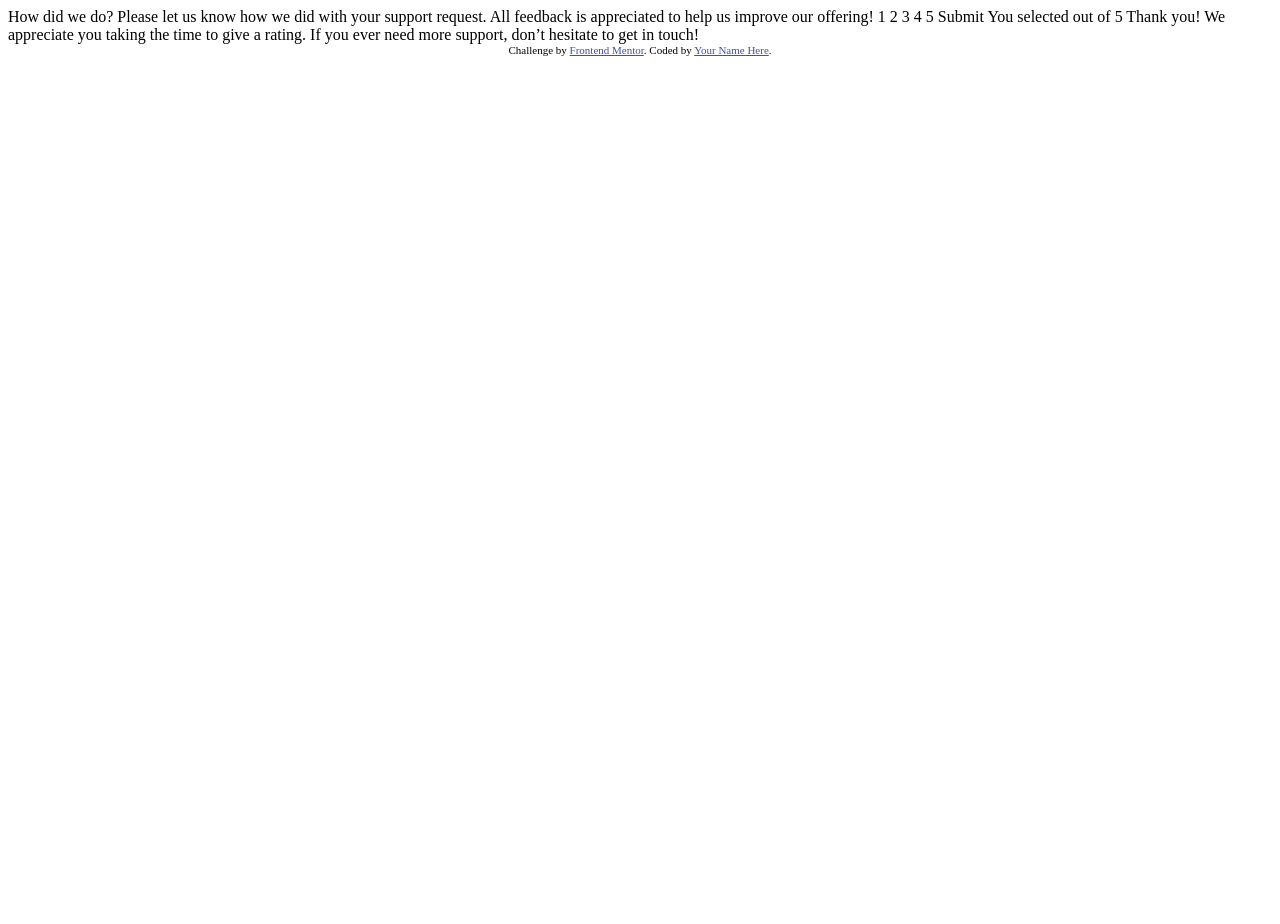
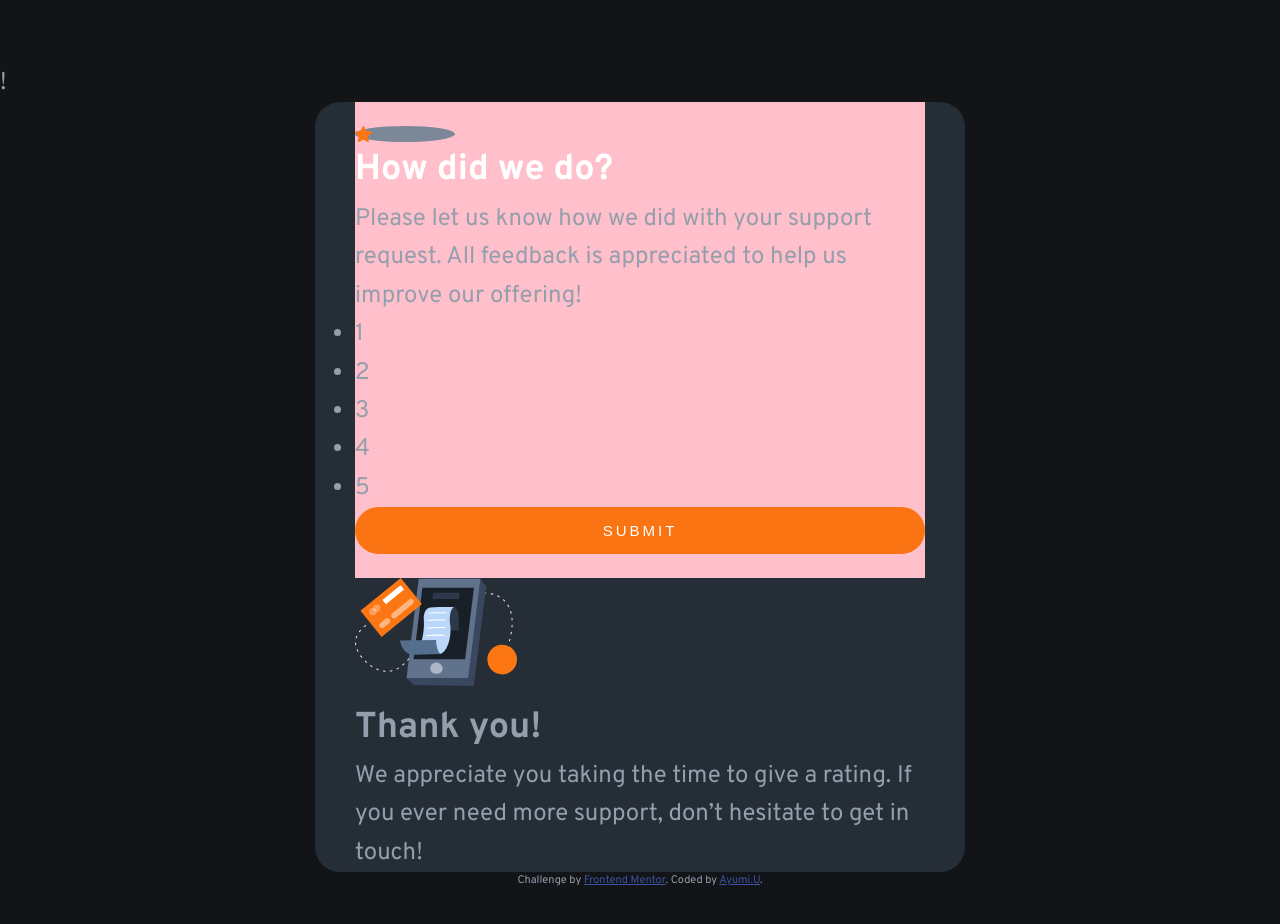
Before and after one commit to AyumiUeno12/Interactive-rating-component, a plain HTML site: page index.html in a window 1280 px wide. Before the commit the page ends 800 px from the top, so only its background shows below. Drawn offline with Linux system fonts and the light colour scheme.

Commit message:
Update html

```diff
--- /dev/null
+++ b/css/style.css
@@ -0,0 +1,145 @@
+/********************/
+/* Style guide */
+/********************/
+
+/*
+
+### Layout:
+
+- Mobile: 375px
+- Desktop: 1440px
+
+### Primary:
+
+- Orange: hsl(25, 97%, 53%)
+
+### Neutral:
+
+- White: hsl(0, 0%, 100%)
+- Light Grey: hsl(217, 12%, 63%)
+- Medium Grey: hsl(216, 12%, 54%)
+- Dark Blue: hsl(213, 19%, 18%)
+- Very Dark Blue: hsl(216, 12%, 8%)
+
+
+### Typography system:
+
+FONT SIZE SYSTEM (px):
+10 / 12 / 14 / 16 / 18 / 20 / 24 / 30 / 36 / 44 / 52 / 62 / 74 / 86 / 98
+
+### Whitespace
+SPACING SYSTEM (px):
+2 / 4 / 8 / 12 / 16 / 24 / 32 / 48 / 64 / 80 / 96 / 128
+
+
+### Font-Style:
+
+font-family: 'Overpass', sans-serif;
+
+### Font size default setup:
+-Default: 1 rem = 16px
+-Reset: 1 rem = 10px
+10px/16px = 62.5%
+
+- !Font size (paragraph): 15px
+
+### Font-weights:
+
+- Default: 400
+- Bold: 700
+
+### Line-heights:
+- 0.8 for headings
+- 1.6 for paragraphs
+
+### Border-radius
+Default: 10px
+
+*/
+
+/********************/
+/* General setting */
+/********************/
+
+* {
+  margin: 0;
+  padding: 0;
+  box-sizing: border-box;
+}
+
+html {
+  /* font-size: 62.5%; */
+}
+
+body {
+  background-color: hsl(216, 12%, 8%);
+  color: hsl(217, 12%, 63%);
+  font-family: "Overpass", sans-serif;
+  font-size: 1.5rem;
+  font-weight: 400;
+  height: 100vh;
+  line-height: 1.6;
+  margin: 5% auto;
+}
+
+/*******************************/
+/* General Reusable Components */
+/*******************************/
+
+.container {
+  margin: 0 auto;
+  padding: 0 2.5rem;
+  max-width: 650px;
+  background-color: hsl(213, 19%, 18%);
+  border-radius: 25px;
+}
+
+.card {
+  background-color: pink;
+  padding: 24px 0;
+}
+
+/*******************************/
+/*  Card Section */
+/*******************************/
+
+h1 {
+  color: hsl(0, 0%, 100%);
+  font-size: 36px;
+  font-weight: 700;
+}
+
+.form-content {
+  text-align: left;
+}
+
+.star-rating {
+  background-color: hsl(216, 12%, 54%);
+  width: 100px;
+  display: flex;
+  align-items: center;
+  text-align: center;
+  border-radius: 50%;
+}
+
+.ratings {
+  display: flex;
+}
+
+/* .rating {
+  float: left;
+  justify-content: space-between;
+}  */
+
+.btn {
+  display: block;
+  width: 100%;
+  text-transform: uppercase;
+  background-color: hsl(25, 97%, 53%);
+  color: hsl(0, 0%, 100%);
+  letter-spacing: 3px;
+  padding: 15px;
+  border-radius: 100px;
+  border: none;
+  font-size: 15px;
+}
--- a/index.html
+++ b/index.html
@@ -1,49 +1,105 @@
 <!DOCTYPE html>
 <html lang="en">
   <head>
-  <meta charset="UTF-8">
-  <meta name="viewport" content="width=device-width, initial-scale=1.0"> <!-- displays site properly based on user's device -->
+    <meta charset="UTF-8" />
+    <meta name="viewport" content="width=device-width, initial-scale=1.0" />
+    <!-- displays site properly based on user's device -->
 
-  <link rel="icon" type="image/png" sizes="32x32" href="./images/favicon-32x32.png">
+    <!-- Fav icon -->
+    <link
+      rel="icon"
+      type="image/png"
+      sizes="32x32"
+      href="./images/favicon-32x32.png"
+    />
 
+    <!-- Css Style sheet -->
+    <link rel="stylesheet" href="/css/style.css" />
+
+    <!-- Font style -->
+    <link rel="preconnect" href="https://fonts.googleapis.com" />
+    <link rel="preconnect" href="https://fonts.gstatic.com" crossorigin />
+    <link
+      href="https://fonts.googleapis.com/css2?family=Overpass:wght@400;700&display=swap"
+      rel="stylesheet"
+    />
+
+    <!-- Js file -->
+    <script src="/js/script.js" defer></script>
+
+    !
     <title>Frontend Mentor | Interactive rating component</title>
 
     <!-- Feel free to remove these styles or customise in your own stylesheet 👍 -->
     <style>
-    .attribution { font-size: 11px; text-align: center; }
-    .attribution a { color: hsl(228, 45%, 44%); }
+      .attribution {
+        font-size: 11px;
+        text-align: center;
+      }
+      .attribution a {
+        color: hsl(228, 45%, 44%);
+      }
     </style>
   </head>
+
   <body>
+    <!-- Rating state start -->
+    <main class="container">
+      <section class="card">
+        <div class="star-rating">
+          <img src="/images/icon-star.svg" alt="Star icon" />
+        </div>
 
-  <!-- Rating state start -->
+        <div>
+          <h1>How did we do?</h1>
+          <p class="form-content">
+            Please let us know how we did with your support request. All
+            feedback is appreciated to help us improve our offering!
+          </p>
+        </div>
 
-  How did we do?
+        <ul calss="ratings">
+          <li class="rating">1</li>
+          <li class="rating">2</li>
+          <li class="rating">3</li>
+          <li class="rating">4</li>
+          <li class="rating">5</li>
+        </ul>
 
-  Please let us know how we did with your support request. All feedback is appreciated
-  to help us improve our offering!
-
-  1 2 3 4 5
-
-  Submit
-
+        <button class="btn">Submit</button>
         <!-- Rating state end -->
+      </section>
 
       <!-- Thank you state start -->
 
-  You selected <!-- Add rating here --> out of 5
+      <section class="feedback">
+        <figure class="feedback-img">
+          <img src="/images/illustration-thank-you.svg" alt="" />
+        </figure>
 
-  Thank you!
+        <div class="feedback-rating">
+          <!-- You selected
+           Add rating here
+          out of 5 -->
+          <p id="selected-rating"></p>
+        </div>
 
-  We appreciate you taking the time to give a rating. If you ever need more support,
-  don’t hesitate to get in touch!
+        <h2>Thank you!</h2>
+
+        <p class="feedback-message">
+          We appreciate you taking the time to give a rating. If you ever need
+          more support, don’t hesitate to get in touch!
+        </p>
 
         <!-- Thank you state end -->
-
+      </section>
+    </main>
 
     <div class="attribution">
-    Challenge by <a href="https://www.frontendmentor.io?ref=challenge" target="_blank">Frontend Mentor</a>.
-    Coded by <a href="#">Your Name Here</a>.
+      Challenge by
+      <a href="https://www.frontendmentor.io?ref=challenge" target="_blank"
+        >Frontend Mentor</a
+      >. Coded by <a href="#">Ayumi.U</a>.
     </div>
   </body>
 </html>
```
Also changed, not shown: js/script.js (added). Lines whose indentation alone changed are shown as unchanged.
